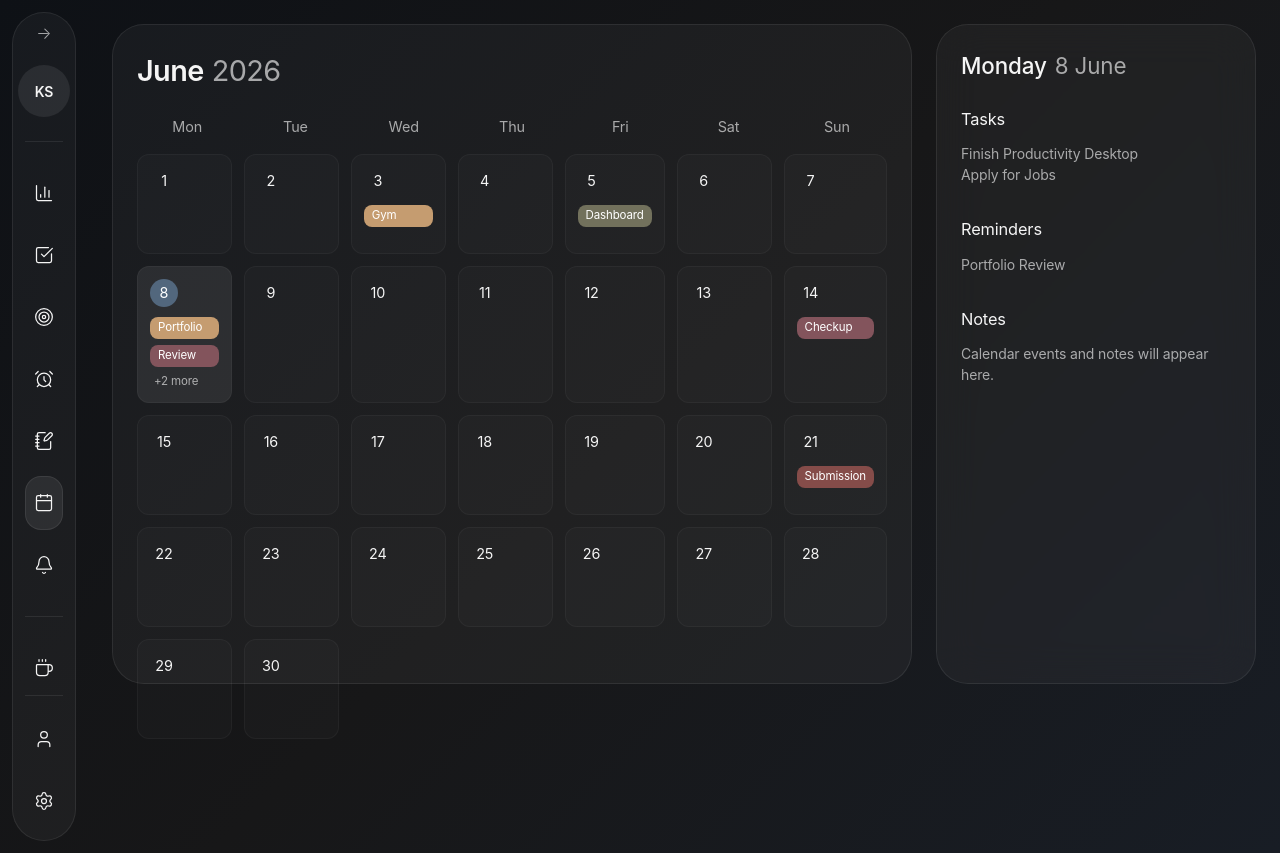
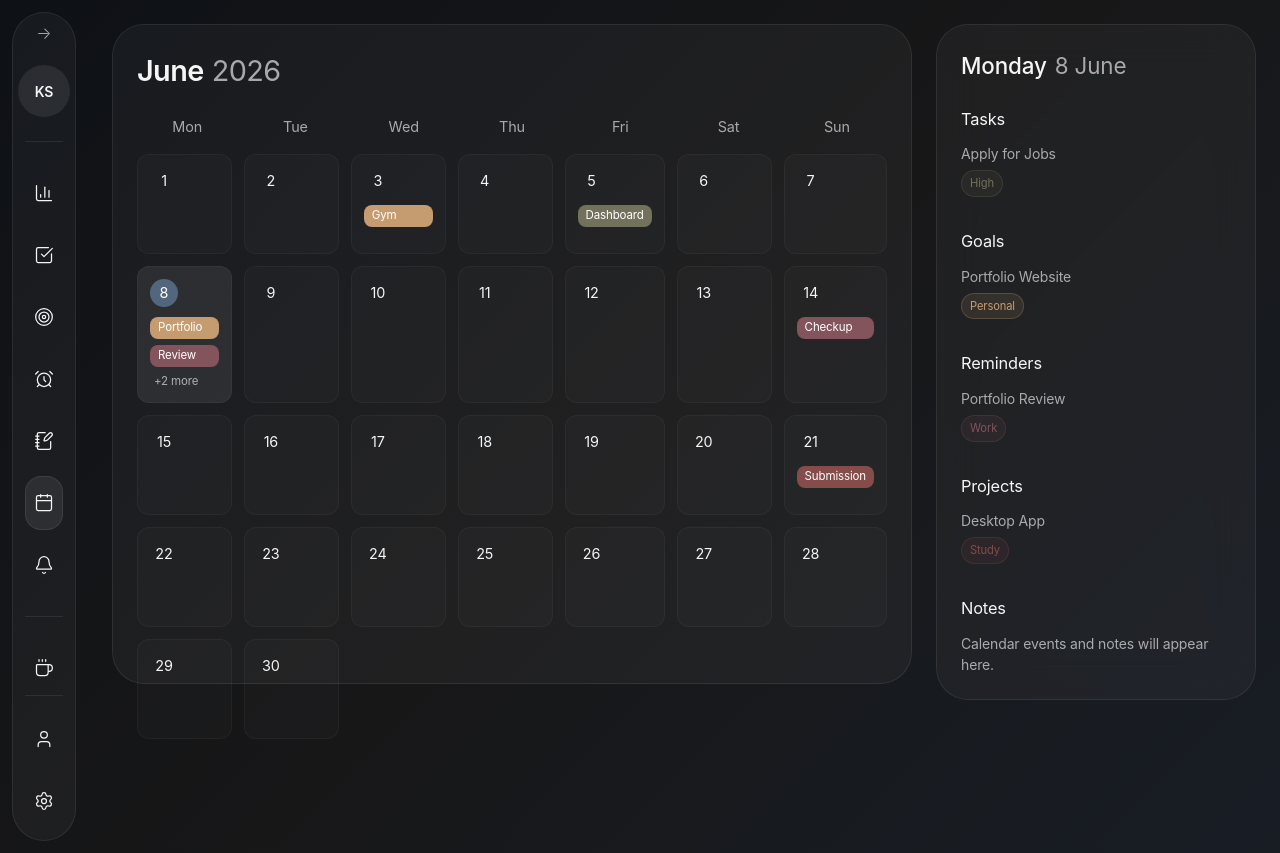
Before and after one commit to keenosmith-del/personal-productivity-desktop, a React (Vite) app in the folder frontend/: page /calendar in a window 1280 px wide. Built offline with nearby package versions, Linux system fonts and the light colour scheme.

Commit message:
Complete calendar interactions and sidebar event previews

```diff
--- a/frontend/src/components/Calendar/CalendarGrid.jsx
+++ b/frontend/src/components/Calendar/CalendarGrid.jsx
@@ -1,4 +1,9 @@
-function CalendarGrid() {
+function CalendarGrid({
+  selectedDay,
+  setSelectedDay,
+}) {
+  const currentDay = 8;
+
   const weekDays = [
     "Mon",
     "Tue",
@@ -172,15 +177,18 @@ function CalendarGrid() {
 
           return (
             <div
+              onClick={() =>
+                setSelectedDay(day)
+              }
               key={day}
               onMouseEnter={(e) => {
-                if (day !== 8) {
+                if (day !== selectedDay) {
                   e.currentTarget.style.background =
                     "rgba(255,255,255,0.05)";
                 }
               }}
               onMouseLeave={(e) => {
-                if (day !== 8) {
+                if (day !== selectedDay) {
                   e.currentTarget.style.background =
                     "rgba(255,255,255,0.02)";
                 }
@@ -196,7 +204,7 @@ function CalendarGrid() {
                 padding: "12px",
 
                 background:
-                  day === 8
+                  day === selectedDay
                     ? "rgba(255,255,255,0.08)"
                     : "rgba(255,255,255,0.02)",
 
@@ -218,12 +226,12 @@ function CalendarGrid() {
                   justifyContent: "center",
 
                   background:
-                    day === 8
+                    day === currentDay
                       ? "#52677d"
                       : "transparent",
 
                   color:
-                    day === 8
+                    day === currentDay
                       ? "#ffffff"
                       : "var(--text-primary)",
 
--- a/frontend/src/components/Calendar/CalendarSidebar.jsx
+++ b/frontend/src/components/Calendar/CalendarSidebar.jsx
@@ -1,6 +1,83 @@
 import GlassCard from "../GlassCard";
 
-function CalendarSidebar() {
+function CalendarSidebar({
+  selectedDay,
+  events,
+}) {
+  // COMPONENT STATES
+  const tasks =
+    events.filter(
+      (event) =>
+        event.type === "task"
+    );
+
+  const goals =
+    events.filter(
+      (event) =>
+        event.type === "goal"
+    );
+
+  const reminders =
+    events.filter(
+      (event) =>
+        event.type ===
+        "reminder"
+    );
+
+  const projects =
+    events.filter(
+      (event) =>
+        event.type ===
+        "project"
+    );
+
+  const MetaChip = ({
+    label,
+    color,
+  }) => (
+    <span
+      style={{
+        display: "inline-flex",
+
+        alignItems: "center",
+
+        padding: "4px 8px",
+
+        borderRadius: "999px",
+
+        fontSize: "0.7rem",
+
+        marginTop: "6px",
+
+        background:
+          `${color}20`,
+
+        border:
+          `1px solid ${color}40`,
+
+        color,
+      }}
+    >
+      {label}
+    </span>
+  );
+
+  const dayNames = [
+    "Monday",
+    "Tuesday",
+    "Wednesday",
+    "Thursday",
+    "Friday",
+    "Saturday",
+    "Sunday",
+  ];
+
+  const dayName =
+    dayNames[
+    (selectedDay - 1) % 7
+    ];
+
+  // FUNCTIONS
   return (
     <GlassCard minHeight="100%">
       <h2
@@ -14,7 +91,7 @@ function CalendarSidebar() {
             fontWeight: "500",
           }}
         >
-          Monday
+          {dayName}
         </span>
 
         <span
@@ -25,7 +102,7 @@ function CalendarSidebar() {
             marginLeft: "8px",
           }}
         >
-          8 June
+          {selectedDay} June
         </span>
       </h2>
 
@@ -42,23 +119,86 @@ function CalendarSidebar() {
         >
           Tasks
         </h3>
-
+        {tasks.length > 0 ? (
+          tasks.map((task) => (
             <p
+              key={task.title}
               style={{
                 color:
                   "var(--text-secondary)",
-          }}>
-          Finish Productivity Desktop
+              }}
+            >
+              {task.title}
+
+              <br />
+
+              <MetaChip
+                label={
+                  task.priority
+                }
+                color="#72715c"
+              />
             </p>
-
+          ))
+        ) : (
           <p
             style={{
               color:
                 "var(--text-secondary)",
             }}
           >
-          Apply for Jobs
+            No tasks.
           </p>
+        )}
+      </div>
+
+      <div
+        style={{
+          marginBottom: "32px",
+        }}
+      >
+        <h3
+          style={{
+            marginBottom: "12px",
+            fontWeight: "400",
+          }}
+        >
+          Goals
+        </h3>
+
+        {goals.length > 0 ? (
+          goals.map((goal) => (
+            <p
+              key={goal.title}
+              style={{
+                color:
+                  "var(--text-secondary)",
+              }}
+            >
+              <>
+                {goal.title}
+
+                <br />
+
+                <MetaChip
+                  label={
+                    goal.category
+                  }
+                  color="#c59c70"
+                />
+              </>
+            </p>
+          ))
+        ) : (
+          <p
+            style={{
+              color:
+                "var(--text-secondary)",
+            }}
+          >
+            No goals.
+          </p>
+        )}
       </div>
 
       <div
@@ -74,15 +214,90 @@ function CalendarSidebar() {
         >
           Reminders
         </h3>
+        {reminders.length > 0 ? (
+          reminders.map(
+            (reminder) => (
+              <p
+                key={
+                  reminder.title
+                }
+                style={{
+                  color:
+                    "var(--text-secondary)",
+                }}
+              >
+                {reminder.title}
 
+                <br />
+
+                <MetaChip
+                  label={
+                    reminder.category
+                  }
+                  color="#83545c"
+                />
+              </p>
+            )
+          )
+        ) : (
           <p
             style={{
               color:
                 "var(--text-secondary)",
             }}
           >
-          Portfolio Review
+            No reminders.
           </p>
+        )}
+      </div>
+
+      <div
+        style={{
+          marginBottom: "32px",
+        }}
+      >
+        <h3
+          style={{
+            marginBottom: "12px",
+            fontWeight: "400",
+          }}
+        >
+          Projects
+        </h3>
+
+        {projects.length > 0 ? (
+          projects.map(
+            (project) => (
+              <p
+                key={project.title}
+                style={{
+                  color:
+                    "var(--text-secondary)",
+                }}
+              >
+                {project.title}
+
+                <br />
+
+                <MetaChip
+                  label={
+                    project.category
+                  }
+                  color="#854c49"
+                />
+              </p>
+            )
+          )
+        ) : (
+          <p
+            style={{
+              color:
+                "var(--text-secondary)",
+            }}
+          >
+            No projects.
+          </p>
+        )}
       </div>
 
       <div>
--- a/frontend/src/pages/Calendar.jsx
+++ b/frontend/src/pages/Calendar.jsx
@@ -1,9 +1,84 @@
 import MainLayout from "../layouts/MainLayout";
+import { useState } from "react";
 
 import CalendarGrid from "../components/Calendar/CalendarGrid";
 import CalendarSidebar from "../components/Calendar/CalendarSidebar";
 
 function Calendar() {
+  // COMPONENT STATES
+const currentDay = 8; // gets replaced with new Date().getDate()
+
+const [
+  selectedDay,
+  setSelectedDay,
+] = useState(currentDay);
+
+  const calendarEvents = {
+    3: [
+      {
+        title: "Gym Session",
+        type: "goal",
+        category: "Health",
+      },
+    ],
+
+    5: [
+      {
+        title: "Dashboard UI",
+        type: "task",
+        priority: "Medium",
+      },
+    ],
+
+    8: [
+      {
+        title:
+          "Portfolio Website",
+        type: "goal",
+        category: "Personal",
+      },
+
+      {
+        title:
+          "Portfolio Review",
+        type: "reminder",
+        category: "Work",
+      },
+
+      {
+        title:
+          "Desktop App",
+        type: "project",
+        category: "Study",
+      },
+
+      {
+        title:
+          "Apply for Jobs",
+        type: "task",
+        priority: "High",
+      },
+    ],
+
+    14: [
+      {
+        title: "Checkup",
+        type: "reminder",
+        category: "Health",
+      },
+    ],
+
+    21: [
+      {
+        title:
+          "Submission",
+        type: "project",
+        category: "Study",
+      },
+    ],
+  };
+
+  //FUNCTIONS
   return (
     <MainLayout>
       <div
@@ -15,14 +90,24 @@ function Calendar() {
           height: "calc(100vh - 140px)",
         }}
       >
-        <CalendarGrid />
+        <CalendarGrid
+          selectedDay={selectedDay}
+          setSelectedDay={setSelectedDay}
+        />
 
         <div
           style={{
             width: "320px",
           }}
         >
-          <CalendarSidebar />
+          <CalendarSidebar
+            selectedDay={selectedDay}
+            events={
+              calendarEvents[
+              selectedDay
+              ] || []
+            }
+          />
         </div>
       </div>
     </MainLayout>
```
Lines whose indentation alone changed are shown as unchanged.
